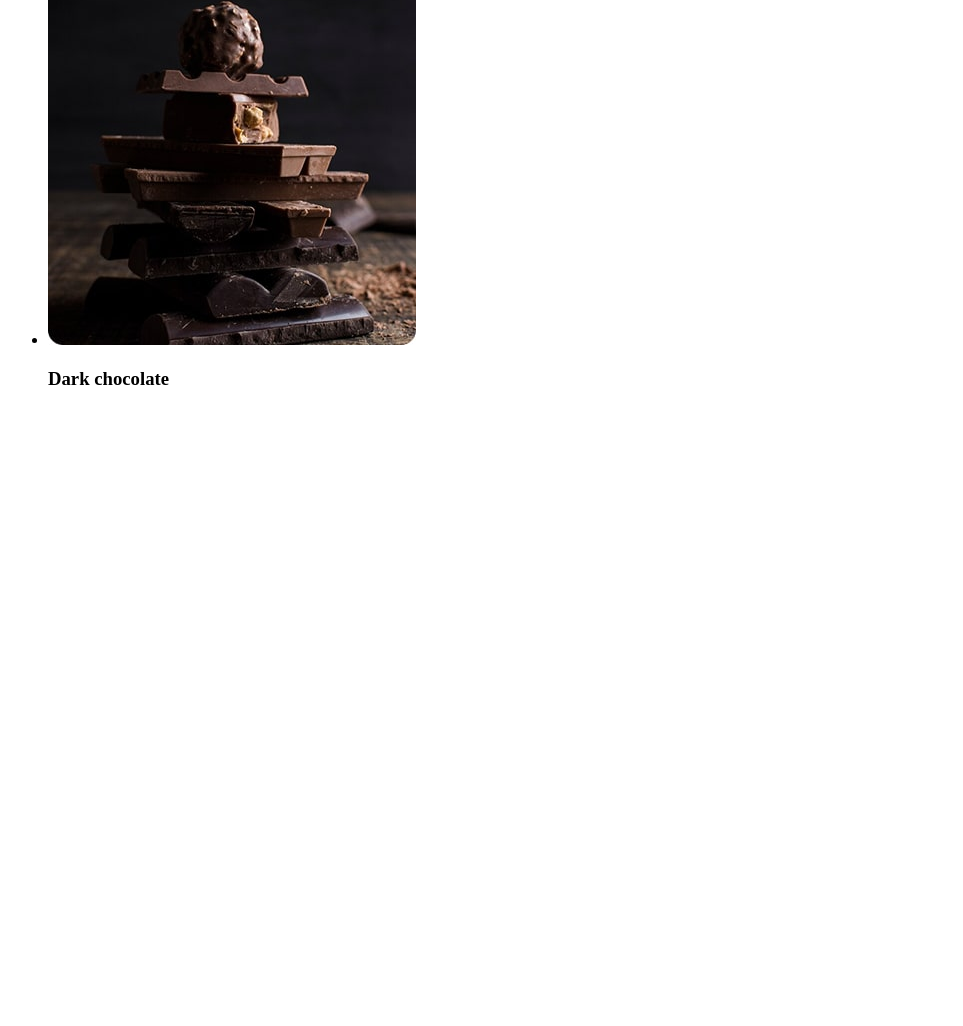
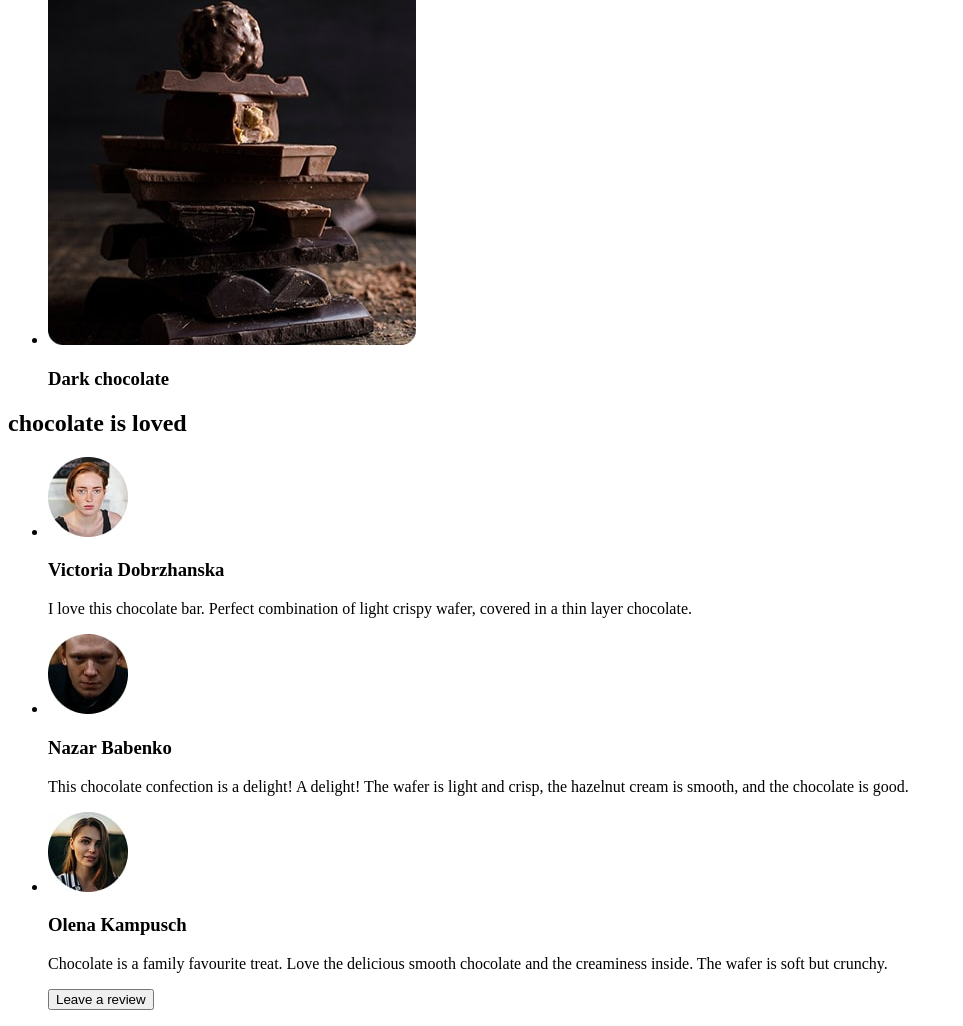
Before and after one commit to KovalNatali/SIMPLY-CHOCOLATE, a website: page index.html in a window 1280 px wide. Shown: the part 5556-6582 px from the top of the page, without its empty margins (0-963 px from the left). Before the commit the page ends 5965 px from the top, so only its background shows below. Drawn offline with Linux system fonts and the light colour scheme; files whose address does not match are found by name.

Commit message:
add section chocolate is loved

```diff
--- a/index.html
+++ b/index.html
@@ -267,6 +267,51 @@
           </li>
         </ul>
       </section>
+      <section>
+        <h2>chocolate is loved</h2>
+        <ul>
+          <li>
+            <img
+              src="./images/ellipse-loved-1-min.jpg"
+              alt="Victoria
+            Dobrzhanska"
+              width="80"
+            />
+            <h3>Victoria Dobrzhanska</h3>
+            <p>
+              I love this chocolate bar. Perfect combination of light crispy
+              wafer, covered in a thin layer chocolate.
+            </p>
+          </li>
+          <li>
+            <img
+              src="./images/loved-2-min.jpg"
+              alt="Nazar Babenko"
+              width="80"
+            />
+            <h3>Nazar Babenko</h3>
+            <p>
+              This chocolate confection is a delight! A delight! The wafer is
+              light and crisp, the hazelnut cream is smooth, and the chocolate
+              is good.
+            </p>
+          </li>
+          <li>
+            <img
+              src="./images/loved-3-min.jpg"
+              alt="Olena Kampusch"
+              width="80"
+            />
+            <h3>Olena Kampusch</h3>
+            <p>
+              Chocolate is a family favourite treat. Love the delicious smooth
+              chocolate and the creaminess inside. The wafer is soft but
+              crunchy.
+            </p>
+          </li>
+          <button type="button">Leave a review</button>
+        </ul>
+      </section>
     </main>
     <footer></footer>
   </body>
```
Also changed, not shown: images/ellipse-loved-1-min.jpg (added), images/loved-2-min.jpg (added), images/loved-3-min.jpg (added).
